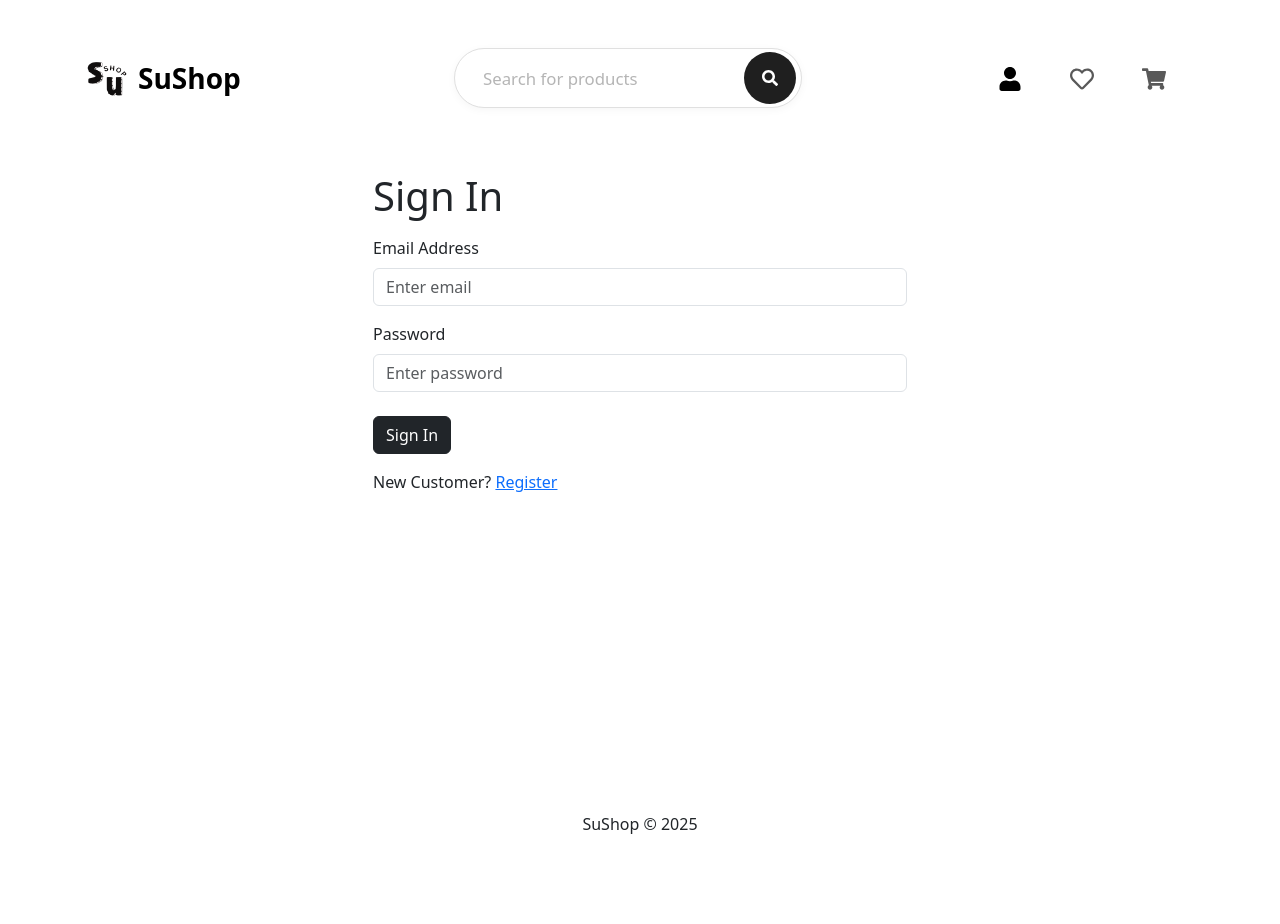
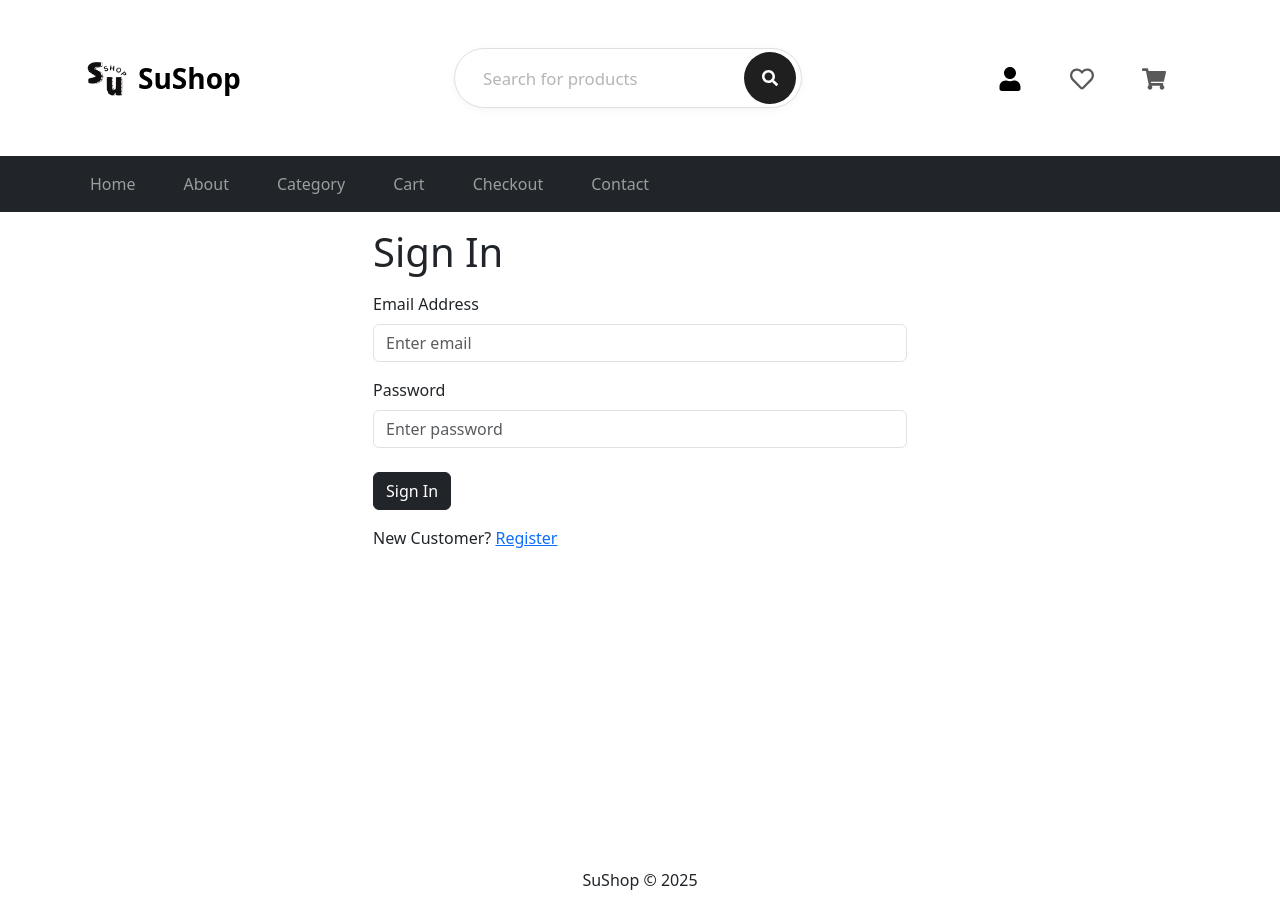
Before and after one commit to PoChuanSu/Pass-BootCamp-ECOM, a React (Create React App) app in the folder frontend/: page /login in a window 1280 px wide. Before the commit the page ends 868 px from the top, so only its background shows below. Built offline with nearby package versions, Linux system fonts and the light colour scheme.

Commit message:
Mainmenu component

```diff
--- a/frontend/src/App.js
+++ b/frontend/src/App.js
@@ -4,11 +4,13 @@ import { ToastContainer } from "react-toastify"; // npm i react-toastify
 import "react-toastify/dist/ReactToastify.css";
 import Header from "./components/Header";
 import Footer from "./components/Footer";
+import MainMenu from "./components/MainMenu";
 
 const App = () => {
     return (
         <>
             <Header />
+            <MainMenu />
             <main className="py-3">
                 <Container>
                     <Outlet />
--- a/frontend/src/components/Header.jsx
+++ b/frontend/src/components/Header.jsx
@@ -94,7 +94,7 @@ const Header = () => {
                                         <FaRegHeart size={24} />
                                     </Nav.Link>
                                     <LinkContainer to="/cart">
-                                        <Nav.Link className="ps-4">
+                                        <Nav.Link className="ps-4 position-relative">
                                             <FaShoppingCart size={24} />
                                             {cartItems.length > 0 && (
                                                 <Badge
--- /dev/null
+++ b/frontend/src/components/MainMenu.jsx
@@ -0,0 +1,42 @@
+import { Navbar, Nav, NavDropdown, Container } from "react-bootstrap";
+import { LinkContainer } from "react-router-bootstrap";
+
+const MainMenu = () => {
+    return (
+        <Navbar bg="dark" variant="dark" expand="md" className="py-2">
+            <Container>
+                <Navbar.Toggle aria-controls="main-menu-nav" />
+
+                <Navbar.Collapse id="main-menu-nav">
+                    <Nav className="me-auto">
+                        <LinkContainer className="pe-4" to="/">
+                            <Nav.Link>Home</Nav.Link>
+                        </LinkContainer>
+
+                        <LinkContainer className="px-4" to="/about">
+                            <Nav.Link>About</Nav.Link>
+                        </LinkContainer>
+
+                        <LinkContainer className="px-4" to="/category">
+                            <Nav.Link>Category</Nav.Link>
+                        </LinkContainer>
+
+                        <LinkContainer className="px-4" to="/cart">
+                            <Nav.Link>Cart</Nav.Link>
+                        </LinkContainer>
+
+                        <LinkContainer className="px-4" to="/checkout">
+                            <Nav.Link>Checkout</Nav.Link>
+                        </LinkContainer>
+
+                        <LinkContainer className="px-4" to="/contact">
+                            <Nav.Link>Contact</Nav.Link>
+                        </LinkContainer>
+                    </Nav>
+                </Navbar.Collapse>
+            </Container>
+        </Navbar>
+    );
+};
+
+export default MainMenu;
```
